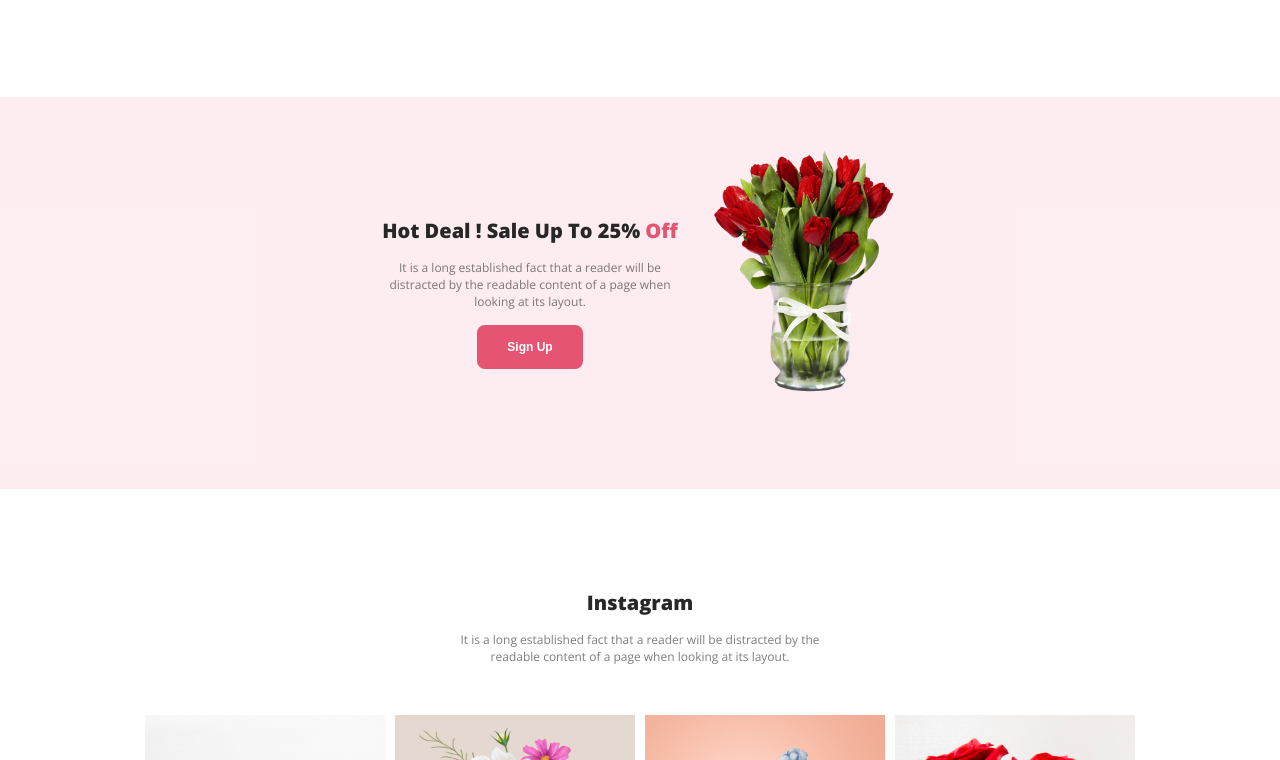
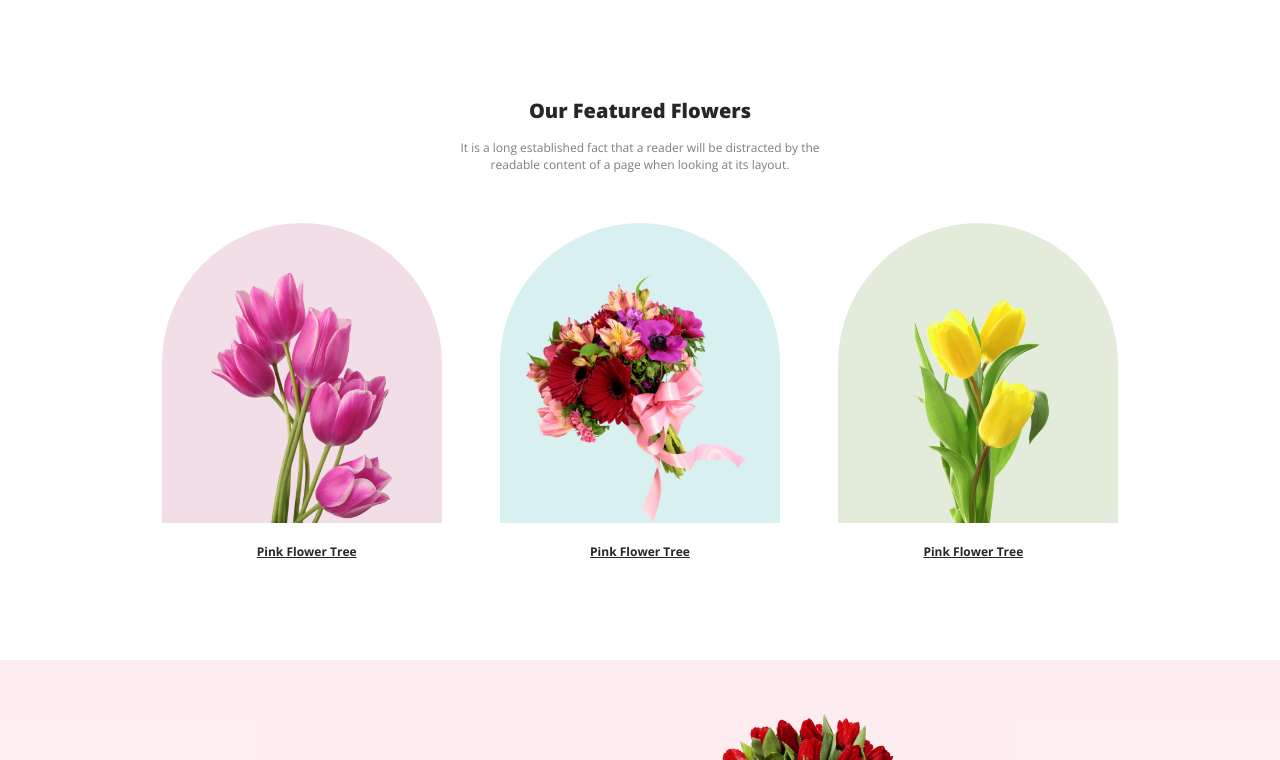
Before and after one commit to SarahSamiha/flower-shop, a plain HTML site: page index.html in a window 1280 px wide. Shown: the part 553-1313 px from the top of the page. Drawn offline with nearby package versions, Linux system fonts and the light colour scheme.

Commit message:
added feature section

```diff
--- a/index.html
+++ b/index.html
@@ -44,6 +44,49 @@
 
 
     <main>
+
+        <div class="overall">
+
+            <!-- Feature Section -->
+
+            <section class="feature">
+
+                <h3 class="title">Our Featured Flowers</h3>
+                <p class="description">
+                    It is a long established fact that a reader will be distracted by the readable content of a page when looking at its layout.
+                </p>
+
+                <section class="feature-container">
+                    <div class="features" style="background-color:#A7216226 ;">
+                        <img src="Flower Asset/pngwing 6.png" alt="">
+                    </div>
+                    <div class="features" style="background-color: #0597A026;">
+                        <img src="Flower Asset/pngwing 5.png" alt="">
+                    </div>
+                    <div class="features" style="background-color: #477D1126;">
+                        <img src="Flower Asset/pngwing 7.png" alt="">
+                    </div>
+                </section>
+
+                <Section class="name-conatiner">
+
+                    <div class="flower-names">
+                        <p>Pink Flower Tree</p>
+                    </div>
+                    <div class="flower-names">
+                        <p>Pink Flower Tree</p>
+                    </div>
+                    <div class="flower-names">
+                        <p>Pink Flower Tree</p>
+                    </div>
+
+                </Section>
+
+            </section>
+
+            <!-- Feature Section Ends-->
+
+        </div>
 
         <!-- Hot Deal Section -->
         <section id="hot-deal">
--- a/styles/flowerShop.css
+++ b/styles/flowerShop.css
@@ -69,6 +69,50 @@ body {
     margin-top: 50px;
     margin-bottom: 0px;
     height: 500px;
+}
+
+/* Feature */
+
+.feature-container {
+    display: flex;
+    gap: 15px;
+    justify-content: space-around;
+
+}
+
+.feature {
+    text-align: center;
+}
+
+.features {
+    border-radius: 300px 300px 0px 0px;
+    width: 280px;
+    height: 300px;
+}
+
+.feature>.description {
+    max-width: 400px;
+    padding: 0px 320px;
+    margin-bottom: 50px;
+}
+
+.feature-container img {
+    margin: 50px 0px;
+    height: 250px;
+}
+
+.name-conatiner {
+    display: flex;
+    justify-content: space-around;
+}
+
+.flower-names {
+    color: #272727;
+    text-align: center;
+    font-size: 12px;
+    font-weight: 700;
+    text-decoration-line: underline;
+    margin-top: 20px;
 }
 
 /* Hot Deal */
```
